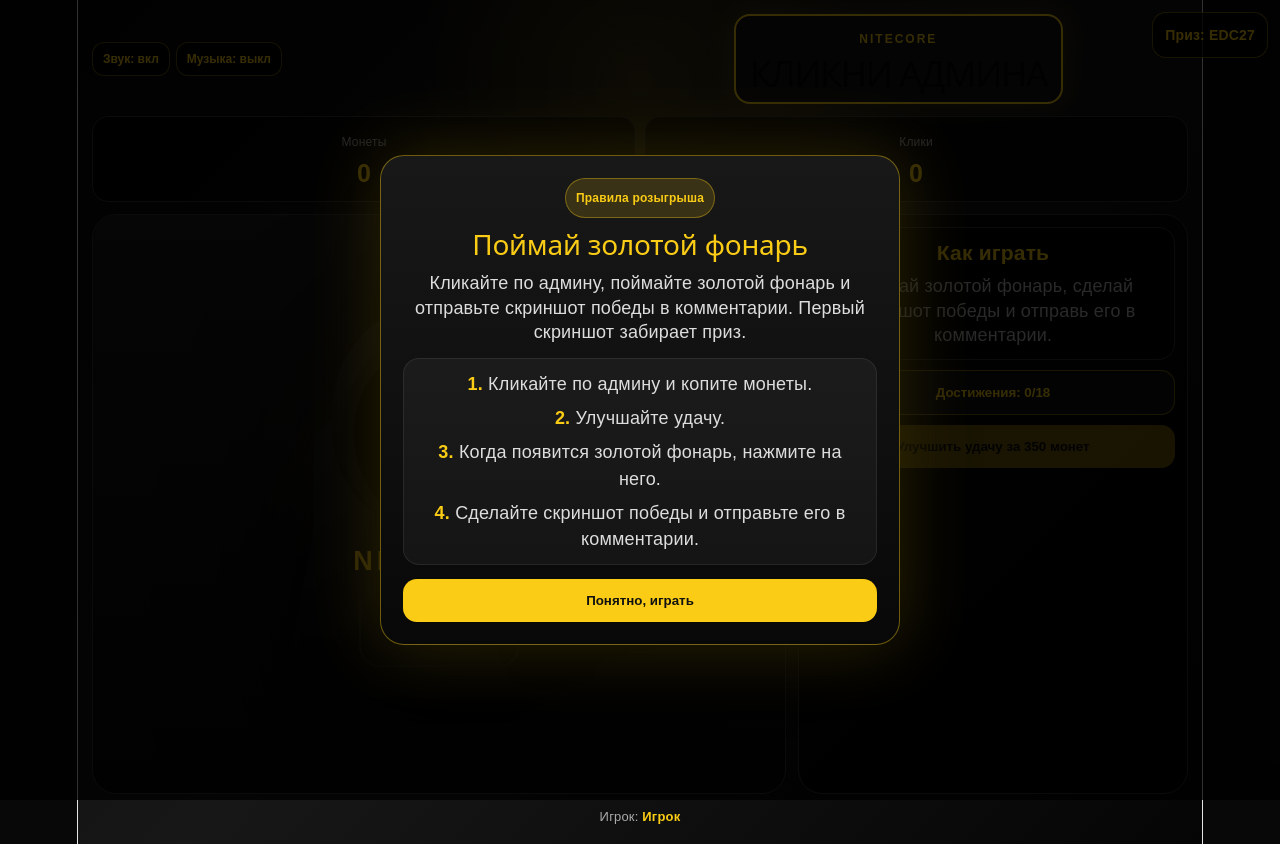
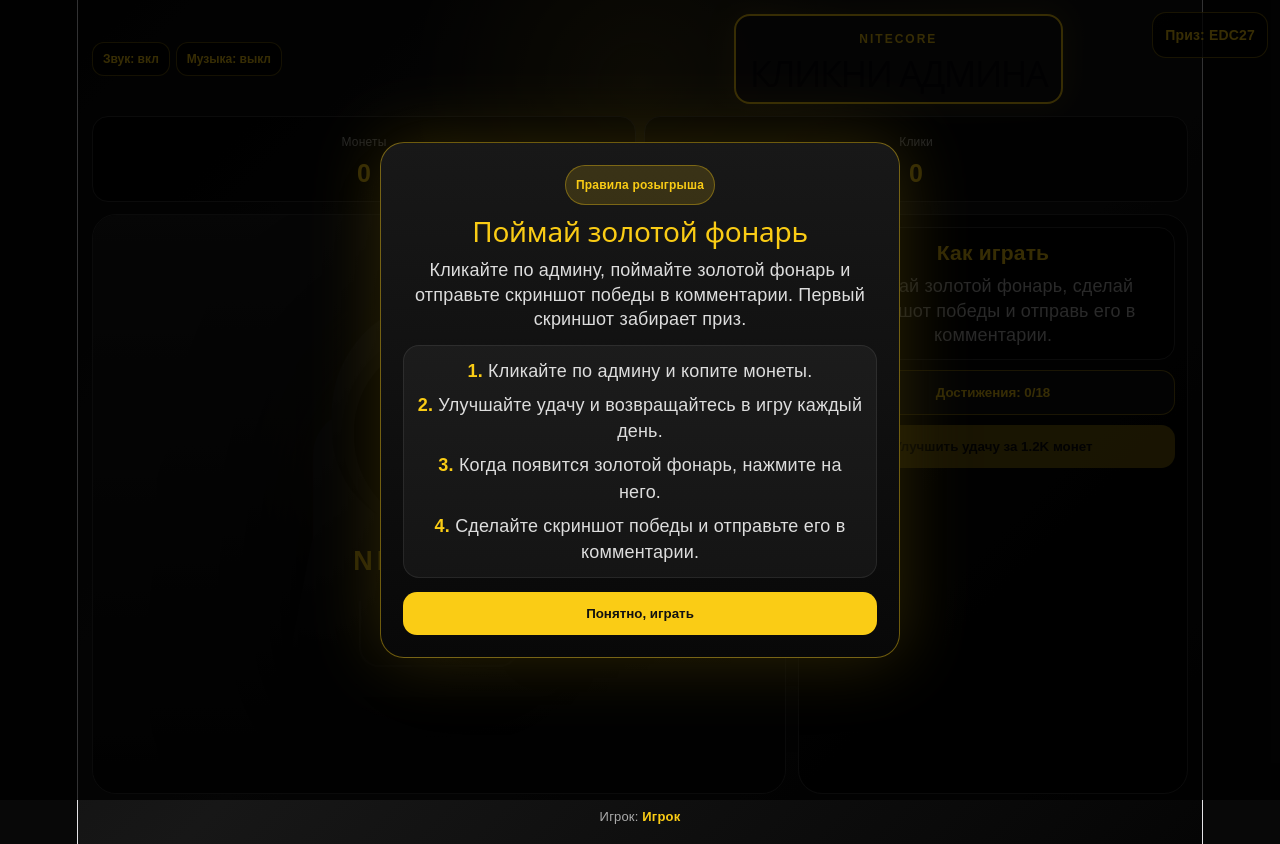
Before and after one commit to ivanpodsvirov-star/vitejs-vite-urnkhiiq, a React (Vite) app: page / in a window 1280 px wide. Built offline with nearby package versions, Linux system fonts and the light colour scheme.

Commit message:
update game

```diff
--- a/src/App.tsx
+++ b/src/App.tsx
@@ -1,15 +1,15 @@
 // @ts-nocheck
 import React, { useEffect, useMemo, useRef, useState } from "react";
 
-const SAVE_KEY = "poklikai_admin_edc27_v11_roulette_1000";
+const SAVE_KEY = "poklikai_admin_edc27_v12_gold_12000";
 const PLAYER_ID_KEY = "poklikai_admin_player_id_v1";
 
-const BASE_CHANCE = 0.1;
-const UPGRADE_CHANCE = 0.05;
-const HOURLY_BONUS_CHANCE = 0.01;
-const MAX_CHANCE = 1.5;
-const START_UPGRADE_COST = 350;
-const COST_GROWTH = 1.3;
+const BASE_CHANCE = 100 / 12000;
+const UPGRADE_CHANCE = 0.001;
+const HOURLY_BONUS_CHANCE = 0.0002;
+const MAX_CHANCE = 0.05;
+const START_UPGRADE_COST = 1200;
+const COST_GROWTH = 1.45;
 
 const ROULETTE_SYMBOLS = ["🔦", "⚡", "🔋", "💡", "⭐"];
 
@@ -18,7 +18,7 @@ const ADMIN_LINES = [
   "не жми так яростно",
   "турбо не навсегда",
   "я все вижу из-под капюшона",
-  "шанс растет",
+  "удача любит терпеливых",
   "люменов много не бывает",
   "официальный админ на месте",
   "палец работает на ROI",
@@ -49,6 +49,12 @@ const FORTUNES = [
   "Твой приз может быть ближе, чем кажется.",
   "Сегодня лучше сделать еще один клик.",
   "Будущий победитель не закрывает игру слишком рано.",
+  "Иногда самый важный клик выглядит обычным.",
+  "Фонарь не спешит, но он уже где-то в игре.",
+  "Скоро терпение может стать твоим главным преимуществом.",
+  "Если экран потемнел, значит свет будет заметнее.",
+  "Админ молчит, но рандом уже думает.",
+  "Сделай паузу, но не сдавайся.",
 ];
 
 const ADS = [
@@ -108,7 +114,6 @@ const chance = (g: any) =>
   );
 
 const cost = (lvl: number) => Math.floor(START_UPGRADE_COST * Math.pow(COST_GROWTH, lvl));
-
 const makeId = () => window.crypto?.randomUUID?.() || "guest_" + Date.now();
 
 function withHourlyBonus(g: any) {
@@ -534,7 +539,7 @@ export default function App() {
 
             <div className="rulesList">
               <div><b>1.</b> Кликайте по админу и копите монеты.</div>
-              <div><b>2.</b> Улучшайте удачу.</div>
+              <div><b>2.</b> Улучшайте удачу и возвращайтесь в игру каждый день.</div>
               <div><b>3.</b> Когда появится золотой фонарь, нажмите на него.</div>
               <div><b>4.</b> Сделайте скриншот победы и отправьте его в комментарии.</div>
             </div>
```
